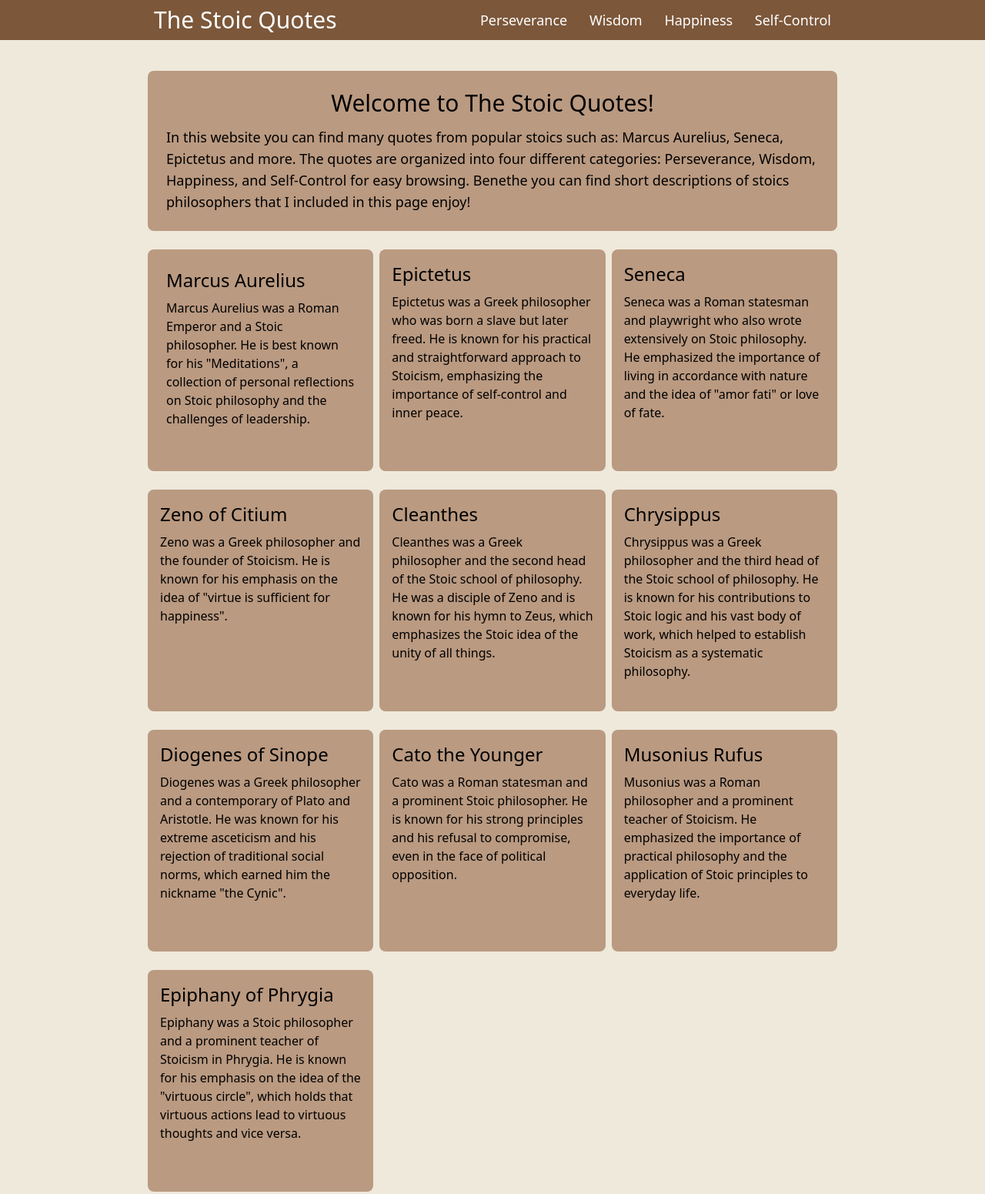
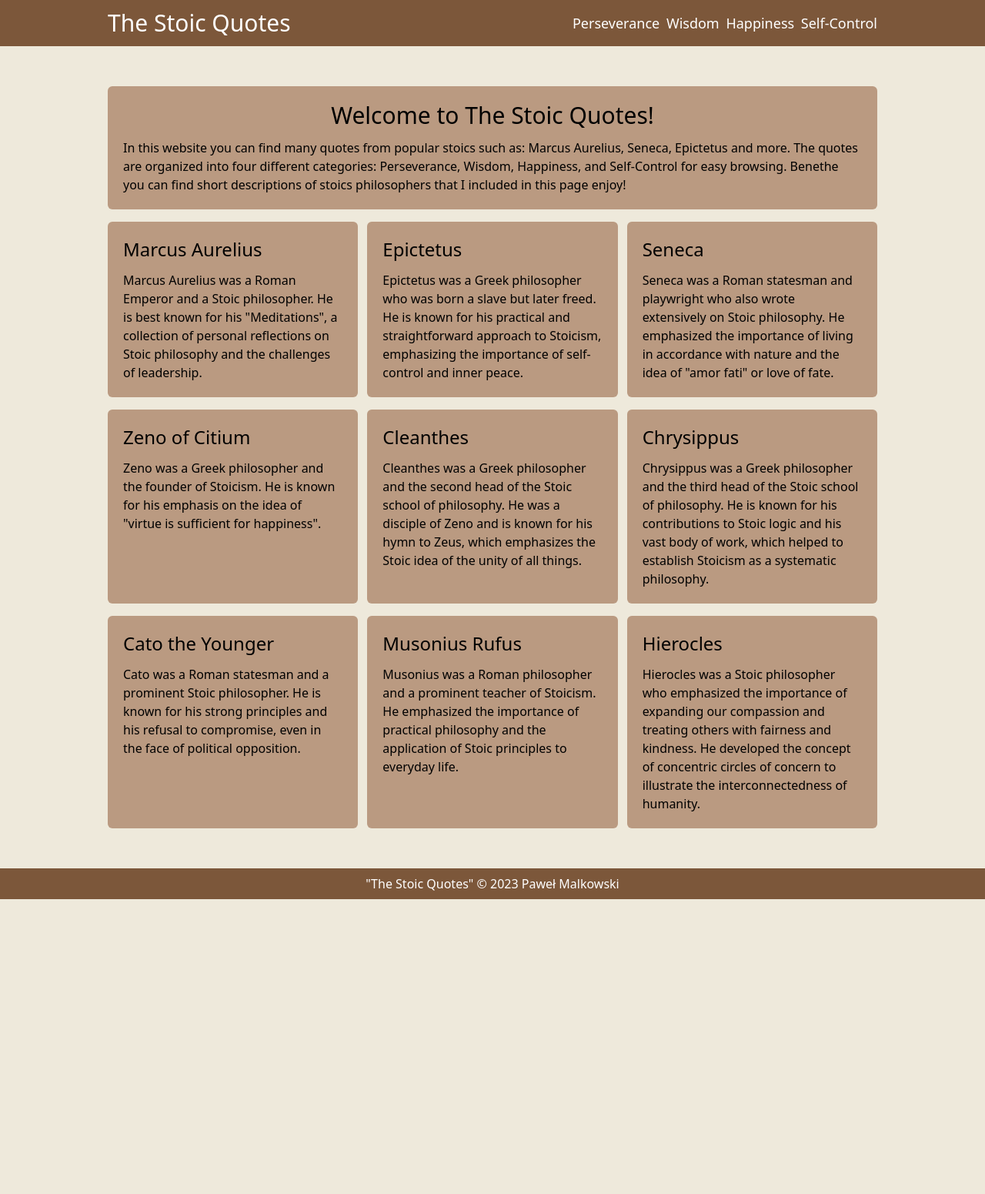
Before and after one commit to Poforul/The-Stoic-Quotes, a website: page build/TheStoicQuotes.html in a window 1280 px wide. Shown: the top 1551 px of the page at 77% size. After the commit the page ends 1168 px from the top, so only its background shows below. Drawn offline with Linux system fonts and the light colour scheme.

Commit message:
Main Page Rebuild

```diff
--- a/build/TheStoicQuotes.html
+++ b/build/TheStoicQuotes.html
@@ -10,16 +10,15 @@
         <link rel="icon" type="image/jpg" href="images/marcus-aurelius.jpg">
         <link rel="stylesheet" href="style/style.css">
     </head>
-    <body class="bg-a">
-        <header class="bg-c text-white sticky top-0 z-10">
-            <div class="max-w-4xl p-2 flex justify-between items-center mx-auto">
-                <h1 class="text-3xl">
-                    <a href="TheStoicQuotes.html">The Stoic Quotes</a>
-                </h1>
-               <button id="mobile-open-button" class="sm:hidden focus:outline-none">
+    <body class="bg-a text-md">
+        <header class="w-full bg-c text-white mb-10 sticky top-0 z-10">
+            <div class="max-w-5xl mx-auto flex justify-between p-3 items-center">
+                <h1 class="text-3xl">The Stoic Quotes</h1>
+
+                <button id="mobile-open-button" class="sm:hidden focus:outline-none">
                     &#9776;
-               </button>
-               <nav class="hidden sm:block space-x-6 text-lg">
+                </button>
+                <nav class="hidden sm:block text-lg space-x-1">
                     <a href="#">Perseverance</a>
                     <a href="#">Wisdom</a>
                     <a href="happines.html">Happiness</a>
@@ -27,55 +26,65 @@
                 </nav>
             </div>
         </header>
-        <main class="max-w-4xl p-3 lg:p-0 my-10 mx-auto grid grid-cols-1 sm:grid-cols-2 md:grid-cols-3 gap-2 place-items-center">
-            <section class="grid p-6 place-items-center col-span-full bg-b rounded-lg">
-                <h1 class="text-3xl mb-3">Welcome to The Stoic Quotes!</h1>
-                <p class="text-lg">In this website you can find many quotes from popular stoics such as: Marcus Aurelius, Seneca, Epictetus and more. The quotes are organized into four different categories: Perseverance, Wisdom, Happiness, and Self-Control for easy browsing. Benethe you can find short descriptions of stoics philosophers that I included in this page enjoy!
-                </p>
+
+        <main class="max-w-5xl mx-auto p-3 grid grid-cols-1 sm:grid-cols-2 lg:grid-cols-3 gap-y-4 gap-x-3 mb-10">
+            <section class="col-span-full bg-b p-5 rounded-md">
+                <h1 class="text-center text-3xl mb-3">Welcome to The Stoic Quotes!</h1>
+
+                <p>In this website you can find many quotes from popular stoics such as: Marcus Aurelius, Seneca, Epictetus and more. The quotes are organized into four different categories: Perseverance, Wisdom, Happiness, and Self-Control for easy browsing. Benethe you can find short descriptions of stoics philosophers that I included in this page enjoy!</p>
             </section>
-            <article class="mt-4 p-6 bg-b rounded-lg h-auto sm:h-56 md:h-72">
-                <header class="mb-2 text-2xl">Marcus Aurelius</header>
+
+            <article class="bg-b rounded-md p-5">
+                <h1 class="text-2xl mb-3">Marcus Aurelius</h1>
+
                 <p>Marcus Aurelius was a Roman Emperor and a Stoic philosopher. He is best known for his "Meditations", a collection of personal reflections on Stoic philosophy and the challenges of leadership.</p>
             </article>
-            <article class="mt-4 p-4 bg-b rounded-lg h-auto sm:h-56 md:h-72">
-                <header class="mb-2 text-2xl">Epictetus</header>
+
+            <article class="bg-b rounded-md p-5">
+                <h1 class="text-2xl mb-3">Epictetus</h1>
+
                 <p>Epictetus was a Greek philosopher who was born a slave but later freed. He is known for his practical and straightforward approach to Stoicism, emphasizing the importance of self-control and inner peace.</p>
             </article>
-            <article class="mt-4 p-4 bg-b rounded-lg h-auto sm:h-56 md:h-72">
-                <header class="mb-2 text-2xl">Seneca</header>
+
+            <article class="bg-b rounded-md p-5">
+                <h1 class="text-2xl mb-3">Seneca</h1>
+
                 <p>Seneca was a Roman statesman and playwright who also wrote extensively on Stoic philosophy. He emphasized the importance of living in accordance with nature and the idea of "amor fati" or love of fate.</p>
             </article>
-            <article class="mt-4 p-4 bg-b rounded-lg h-auto sm:h-56 md:h-72">
-                <header class="mb-2 text-2xl">Zeno of Citium</header>
+
+            <article class="bg-b rounded-md p-5">
+                <header class="text-2xl mb-3">Zeno of Citium</header>
                 <p>Zeno was a Greek philosopher and the founder of Stoicism. He is known for his emphasis on the idea of "virtue is sufficient for happiness".</p>
             </article>
-            <article class="mt-4 p-4 bg-b rounded-lg h-auto sm:h-56 md:h-72">
-                <header class="mb-2 text-2xl">Cleanthes</header>
+
+            <article  class="bg-b rounded-md p-5">
+                <header class="text-2xl mb-3">Cleanthes</header>
                 <p>Cleanthes was a Greek philosopher and the second head of the Stoic school of philosophy. He was a disciple of Zeno and is known for his hymn to Zeus, which emphasizes the Stoic idea of the unity of all things.</p>
             </article>
-            <article class="mt-4 p-4 bg-b rounded-lg h-auto sm:h-56 md:h-72">
-                <header class="mb-2 text-2xl">Chrysippus</header>
+
+            <article  class="bg-b rounded-md p-5">
+                <header class="text-2xl mb-3">Chrysippus</header>
                 <p>Chrysippus was a Greek philosopher and the third head of the Stoic school of philosophy. He is known for his contributions to Stoic logic and his vast body of work, which helped to establish Stoicism as a systematic philosophy.</p>
             </article>
-            <article class="mt-4 p-4 bg-b rounded-lg h-auto sm:h-56 md:h-72">
-                <header class="mb-2 text-2xl">Diogenes of Sinope</header>
-                <p>Diogenes was a Greek philosopher and a contemporary of Plato and Aristotle. He was known for his extreme asceticism and his rejection of traditional social norms, which earned him the nickname "the Cynic".</p>
-            </article>
-            <article class="mt-4 p-4 bg-b rounded-lg h-auto sm:h-56 md:h-72">
-                <header class="mb-2 text-2xl">Cato the Younger</header>
+
+            <article  class="bg-b rounded-md p-5">
+                <header class="text-2xl mb-3">Cato the Younger</header>
                 <p>Cato was a Roman statesman and a prominent Stoic philosopher. He is known for his strong principles and his refusal to compromise, even in the face of political opposition.</p>
             </article>
-            <article class="mt-4 p-4 bg-b rounded-lg h-auto sm:h-56 md:h-72">
-                <header class="mb-2 text-2xl">Musonius Rufus</header>
+
+            <article  class="bg-b rounded-md p-5">
+                <header class="text-2xl mb-3">Musonius Rufus</header>
                 <p>Musonius was a Roman philosopher and a prominent teacher of Stoicism. He emphasized the importance of practical philosophy and the application of Stoic principles to everyday life.</p>
             </article>
-            <article class="mt-4 p-4 bg-b rounded-lg h-auto sm:h-56 md:h-72">
-                <header class="mb-2 text-2xl">Epiphany of Phrygia</header>
-                <p>Epiphany was a Stoic philosopher and a prominent teacher of Stoicism in Phrygia. He is known for his emphasis on the idea of the "virtuous circle", which holds that virtuous actions lead to virtuous thoughts and vice versa.</p>
+
+            <article  class="bg-b rounded-md p-5 sm:col-span-full lg:col-span-1">
+                <header class="text-2xl mb-3">Hierocles</header>
+                <p>Hierocles was a Stoic philosopher who emphasized the importance of expanding our compassion and treating others with fairness and kindness. He developed the concept of concentric circles of concern to illustrate the interconnectedness of humanity.</p>
             </article>
         </main>
-        <footer class="bg-c">
-            <div class="max-w-4xl text-lg text-white p-2 mx-auto text-center ">
+
+        <footer class="w-full bg-c">
+            <div class="max-w-5xl text-white p-2 mx-auto text-center">
                 "The Stoic Quotes" &copy 2023 Paweł Malkowski
             </div>
         </footer>
```
Also changed, not shown: build/style/style.css.
